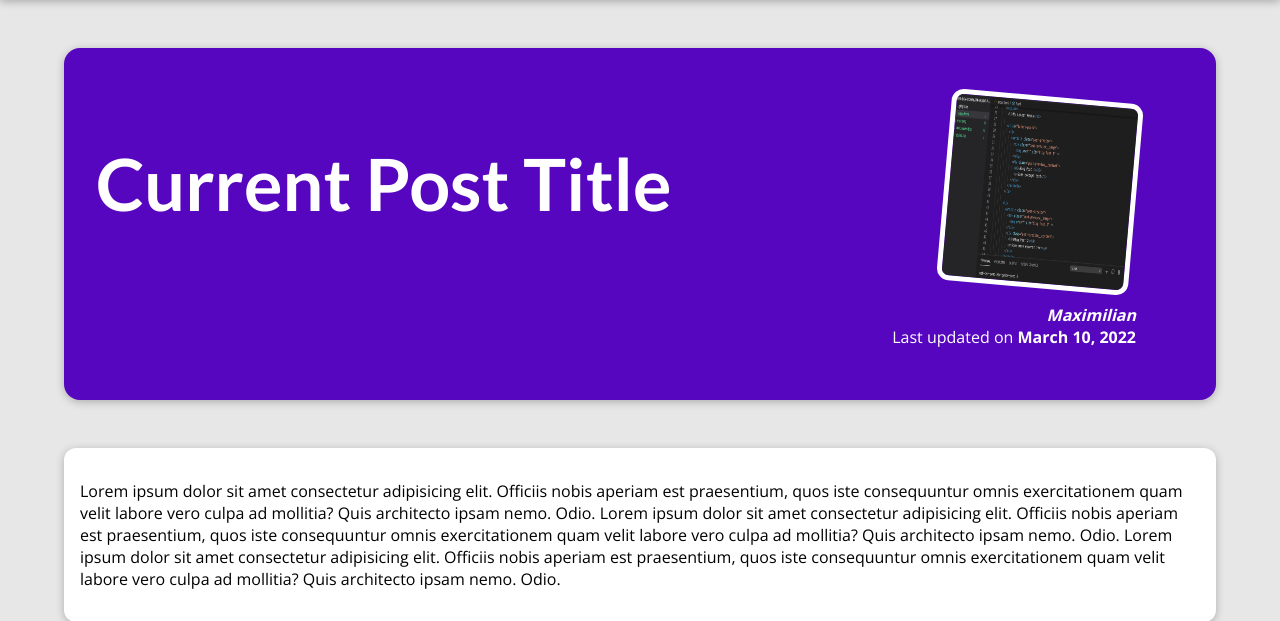
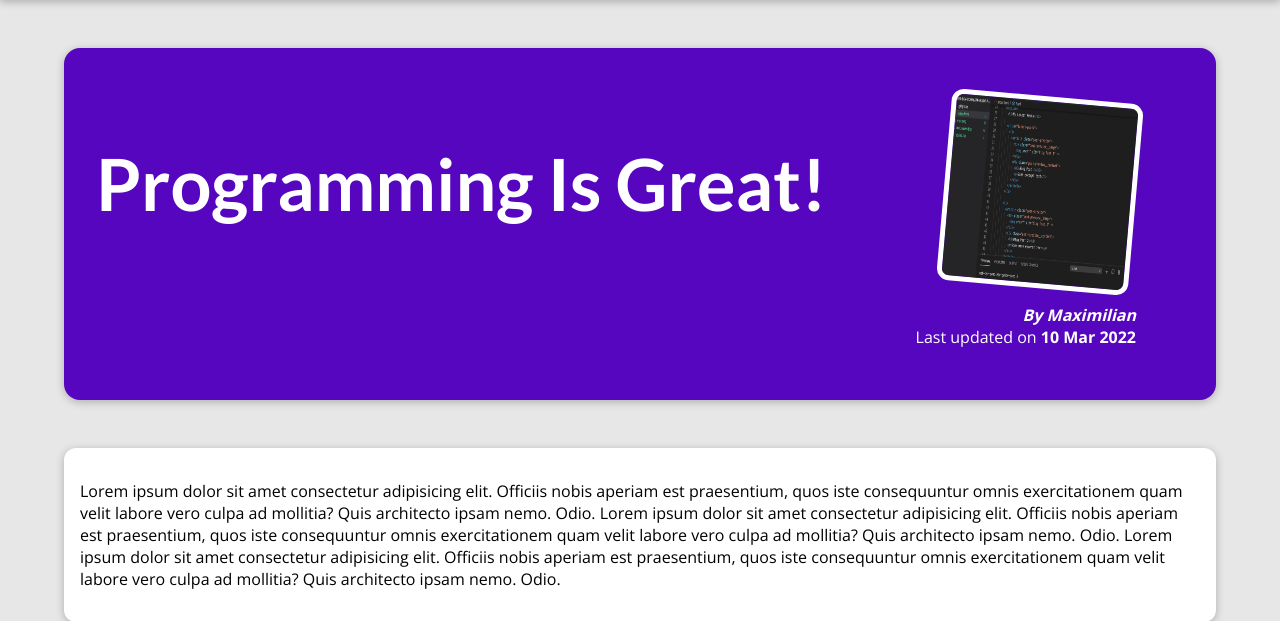
Before and after one commit to stanislavtz/blog, a Django app: page /posts/programming-is-fun in a window 1280 px wide. Shown: the part 80-701 px from the top of the page. Run offline with Django 5.2, Linux system fonts and the light colour scheme.

Commit message:
Update post-details template

```diff
--- a/blog/templates/blog/post-details.html
+++ b/blog/templates/blog/post-details.html
@@ -2,7 +2,7 @@
 {% load static %}
 
 {% block page-title %}
-    Current Post Title
+    {{ post.title }}
 {% endblock page-title %}
 
 {% block css-files %}
@@ -11,12 +11,12 @@
 
 {% block content %}
     <section id="summary">
-        <h2>Current Post Title</h2>
+        <h2>{{ post.title }}</h2>
         <article>
             <img src="{% static 'blog/images/'|add:post.image %}" alt={{ post.title }}>
-            <address>{{ post.author }}</address>
+            <address>By {{ post.author }}</address>
             <div>
-                Last updated on <time>{{ post.date }}</time>
+                Last updated on <time>{{ post.date|date:"d M Y" }}</time>
             </div>
         </article>
     </section>
```
